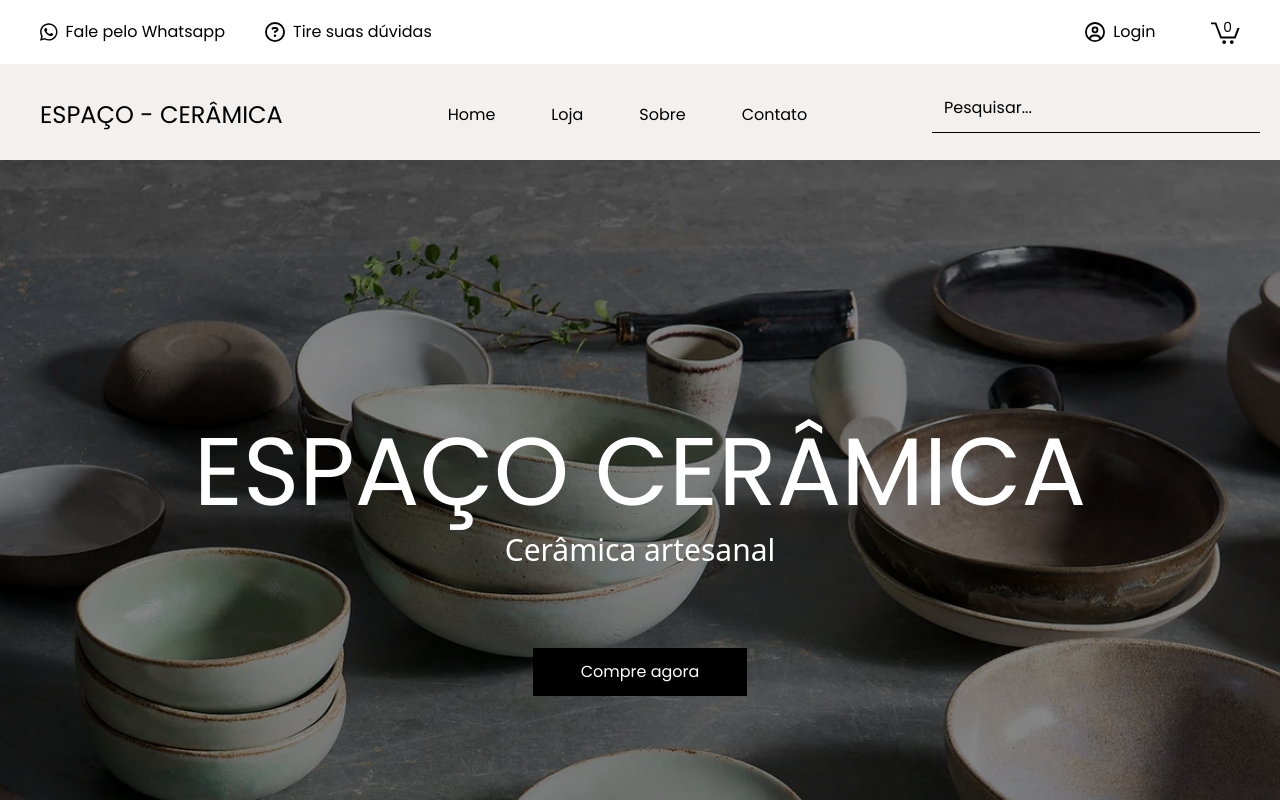
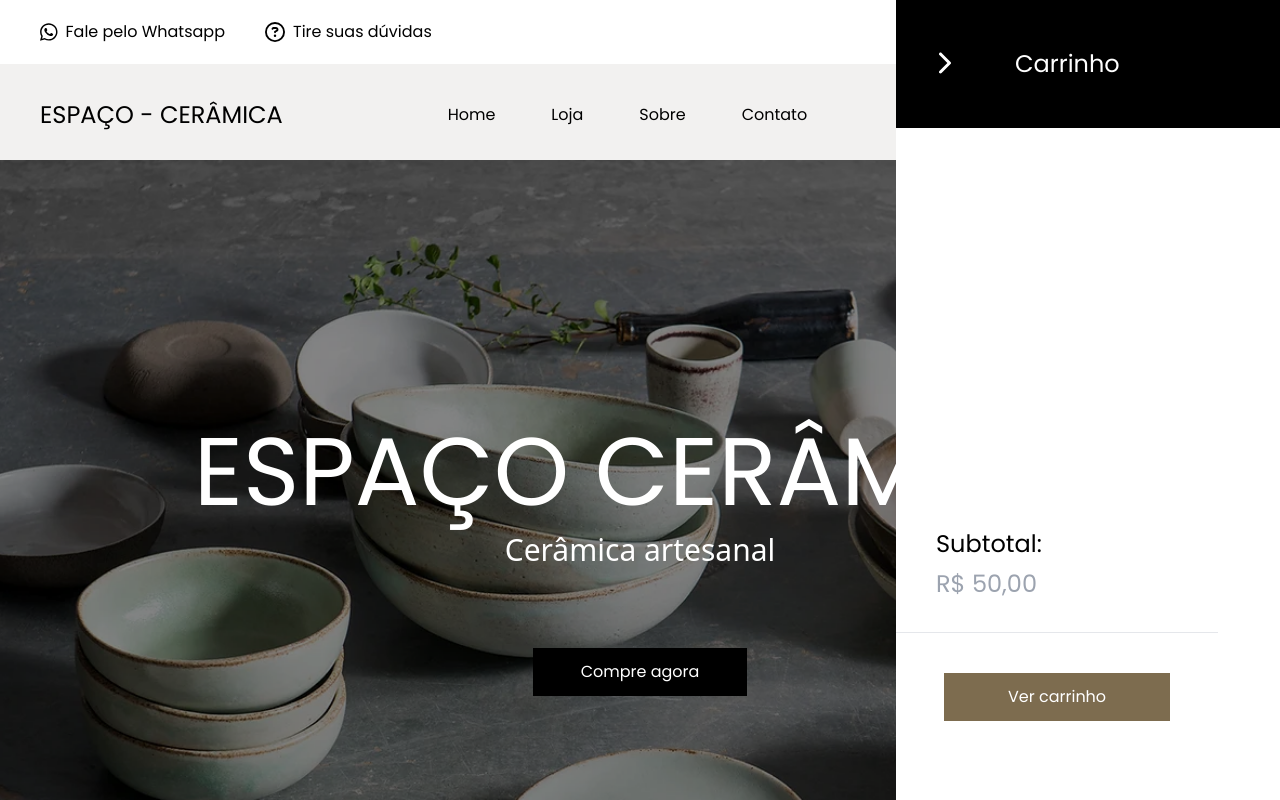
Before and after one commit to BrunnoSD/e-commerce-ceramica, a React (Vite) app: page / in a window 1280 px wide. Both pictures are taken after a click on the icon 1225 px from the left and 32 px from the top of the page. Shown: the top 800 px of the page. Built offline with nearby package versions, Linux system fonts and the light colour scheme; a web font is replaced by a local one.

Commit message:
new changes

```diff
--- a/src/Componentes/Header/Header.jsx
+++ b/src/Componentes/Header/Header.jsx
@@ -11,7 +11,7 @@ import { useContext } from "react";
 
 function Header() {
 
-  const {adCarrinho} = useContext(CounterContext)
+  const {adCarrinho, toggleCheck} = useContext(CounterContext)
 
   return (
     <header className="bg-white">
@@ -51,6 +51,7 @@ function Header() {
               viewBox="0 0 197.7 166"
               preserveAspectRatio="xMinYMax meet"
               data-hook="svg-icon-2"
+              onClick={toggleCheck}
             >
               <path d="M197.9 55.9L169.9 127.4 64.5 127.4 27.6 29.8 0 29.8 0.2 16.7 36.5 16.7 73.4 114.3 160.9 114.3 183 55.9"></path>
               <circle cx="143.8" cy="153" r="13"></circle>
--- a/src/Componentes/MenuCheckout/MenuCheckout.jsx
+++ b/src/Componentes/MenuCheckout/MenuCheckout.jsx
@@ -23,7 +23,7 @@ function MenuCheckout() {
 
 
   return (
-    <main className={`absolute right-0 w-80 lg:w-96 h-screen bg-white md:hidden ${abrirFechar ? "" : "hidden"}`}>
+    <main className={`absolute right-0 w-80 lg:w-96 h-screen bg-white ${abrirFechar ? "" : "hidden"}`}>
       <section className="w-full h-32 bg-black flex items-center justify-between">
         <p className="text-white text-2xl">
           <FontAwesomeIcon
```
